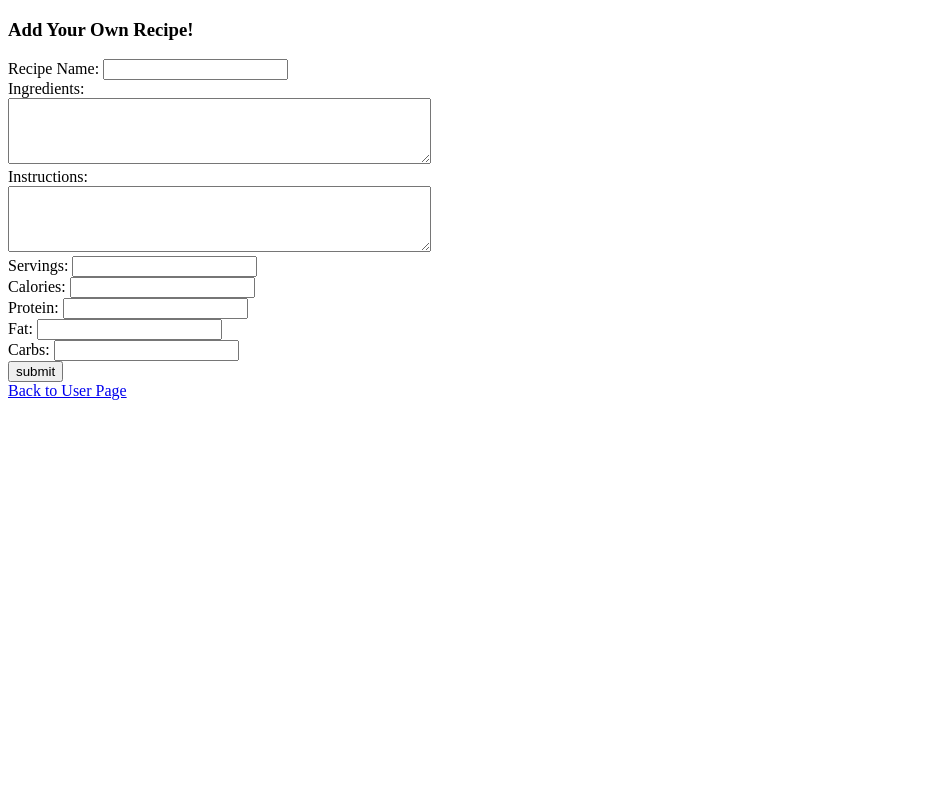
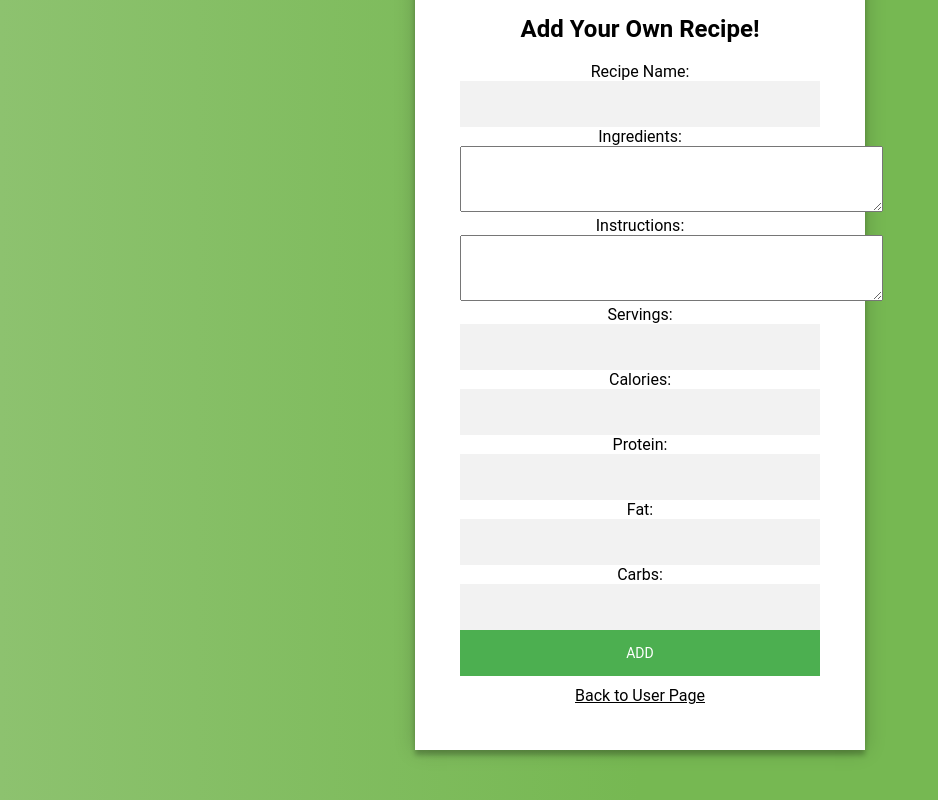
Before and after one commit to CharliePenner/Group11, a Flask app: page /addRecipe in a window 1280 px wide. Shown: the whole page, without its empty margins (0-938 px from the left). Run offline with Flask 3, Linux system fonts and the light colour scheme.

Commit message:
added cs to all webpages

```diff
--- a/static/css/addRecipe.css
+++ b/static/css/addRecipe.css
@@ -1,53 +1,112 @@
-.form {
-    align-self: center;
+body {
+    background: #76b852; /* fallback for old browsers */
+    background: rgb(141, 194, 111);
+    background: linear-gradient(90deg, rgba(141, 194, 111, 1) 0%, rgba(118, 184, 82, 1) 50%);
+    font-family: "Roboto", sans-serif;
+    -webkit-font-smoothing: antialiased;
+    -moz-osx-font-smoothing: grayscale;
+    display: flex;
+    justify-content: center;
+    align-items: center;
+    height: 100vh;
+    margin: 0;
+    flex-direction: column;
 }
 
-.form__input {
-    width: clamp(120px, 50vw, 420px);
-    height: 2.5rem;
-    padding: 0 1.25rem;
-    border: 1px solid #000; /* Change this to your desired border color */
-    border-radius: 2px;
-    margin: 0.625rem auto;
-    transition: all 250ms;
+h1 {
+    text-align: center;
+    font-size: 50px;
+}
 
-    @media (min-width: 768px) {
-        width: clamp(120px, 35vw, 420px);
-    }
+.form-container {
+    position: relative;
+    z-index: 1;
+    background: #FFFFFF;
+    max-width: 360px;
+    margin: 0 auto 100px;
+    padding: 45px;
+    text-align: center;
+    box-shadow: 0 0 20px 0 rgba(0, 0, 0, 0.2), 0 5px 5px 0 rgba(0, 0, 0, 0.24);
+}
 
-    &:focus {
-        outline: none;
-        border-top-color: rgba(89, 85, 146, 0.1);
-    }
+.form-container input {
+    font-family: "Roboto", sans-serif;
+    outline: 0;
+    background: #f2f2f2;
+    width: 100%;
+    border: 0;
+    margin: 20 0 15px;
+    padding: 15px;
+    box-sizing: border-box;
+    font-size: 14px;
+}
 
-    &:focus + .form__label,
-    &:not(:placeholder-shown) + .form__label {
-        transform: translateY(-2.5rem) translateX(1.25rem) scale(1);
-        color: #570404; /* Change this to your desired label color */
-    }
+.form-container button {
+    font-family: "Roboto", sans-serif;
+    text-transform: uppercase;
+    outline: 0;
+    background: #4CAF50;
+    width: 100%;
+    border: 0;
+    padding: 15px;
+    color: #FFFFFF;
+    font-size: 14px;
+    -webkit-transition: all 0.3 ease;
+    transition: all 0.3 ease;
+    cursor: pointer;
+    margin-bottom: 10px;
+}
 
-    &::placeholder {
-        display: none;
-        color: transparent;
-        -webkit-user-select: none;
-        -ms-user-select: none;
-        user-select: none;
-    }
+.form-container button:hover,
+.form-container button:active,
+.form-container button:focus {
+    background: #43A047;
+}
 
-    &:not(:placeholder-shown) {
-        border-top-color: rgba(32, 189, 53, 0.5);
-    }
+.form-container .message {
+    margin: 215px 0 0;
+    color: #b3b3b3;
+    font-size: 12px;
+}
+
+.form-container .message a {
+    color: #4CAF50;
+    text-decoration: none;
+}
+
+.form-container .register-form {
+    display: none;
 }
 
 .form__label {
-    font-size: 1rem;
-    color: #ccc; /* Change this to your desired label color */
+    font-size: 14px; /* Adjust the font size as needed */
+    color: #4CAF50; /* Adjust the label color as needed */
     display: block;
-    transform: translate(1.25rem, -2.5rem);
-    transform-origin: 0 0;
-    transition: all 500ms;
-    -webkit-user-select: none;
-    -ms-user-select: none;
-    user-select: none;
-    pointer-events: none;
+    text-align: left; /* Adjust the text alignment as needed */
+    margin-bottom: 5px; /* Adjust the margin as needed */
 }
+
+.form__textarea {
+    font-family: "Roboto", sans-serif;
+    outline: 0;
+    background: #f2f2f2;
+    width: 100%;
+    border: 0;
+    margin: 0 0 15px;
+    padding: 15px;
+    box-sizing: border-box;
+    font-size: 14px;
+    resize: vertical; /* Allow vertical resizing of the textarea */
+}
+
+h2 {
+    margin-top: 20px;
+}
+
+a {
+    color: #000000; /* Adjust the link color as needed */ /* Remove underlines from links */
+}
+
+a:hover {
+    color: #a6c9a8; /* Adjust the link color on hover */
+}
--- a/templates/add_recipe.html
+++ b/templates/add_recipe.html
@@ -3,11 +3,13 @@
 <head>
    <meta charset="UTF-8">
    <meta name="viewport" content="width=device-width, initial-scale=1.0">
+   <link rel="stylesheet" href="../static/css/addRecipe.css">
    <title>Add Recipe</title>
 </head>
 <body>
+   <div class="form-container">
+      <h2>Add Your Own Recipe!</h2>
       <form action="{{ url_for('addRecipe', username=username) }}" method="POST">
-      <h3>Add Your Own Recipe!</h3>
 
          Recipe Name:
          <input type="text" name="Recipe Name"><br>
@@ -36,9 +38,10 @@
          <!-- Hidden input field to carry the username information -->
          <input type="hidden" name="username" value="{{ username }}">
 
-      <input type="submit" value="submit"><br>
-
+         <button type="submit">Add</button>
+         <br>
          <a href="{{ url_for('user_page', username=username) }}">Back to User Page</a>
       </form>
+   </div>
 </body>
 </html>
--- a/templates/search_results.html
+++ b/templates/search_results.html
@@ -4,6 +4,7 @@
 <head>
     <meta charset="UTF-8">
     <meta name="viewport" content="width=device-width, initial-scale=1.0">
+    <link rel="stylesheet" href="../static/css/loginstyles.css">
     <title>Recipe Search Results</title>
 </head>
 <body>
--- a/templates/user_page.html
+++ b/templates/user_page.html
@@ -4,6 +4,7 @@
 <head>
     <meta charset="UTF-8">
     <meta name="viewport" content="width=device-width, initial-scale=1.0">
+    <link rel="stylesheet" href="../static/css/loginstyles.css">
     <title>User Page</title>
     <script>
         function deleteRecipe(username, recipeName) {
@@ -134,7 +135,7 @@
             <input type="text" name="Ingredient"></br>
             <input type="submit" value="Search">
         </form>
-        <p><a href="{{ add_recipe_url }}">Add a Recipe!</a></p>
+        <p><a href="{{ url_for('addRecipe', username=username) }}">Add a Recipe!</a></p>
     {% endif %}
 
     <p><a href="/">Go Home</a></p>
```
Also changed, not shown: static/css/loginstyles.css (+0 -21 lines). Lines whose indentation alone changed are shown as unchanged.
